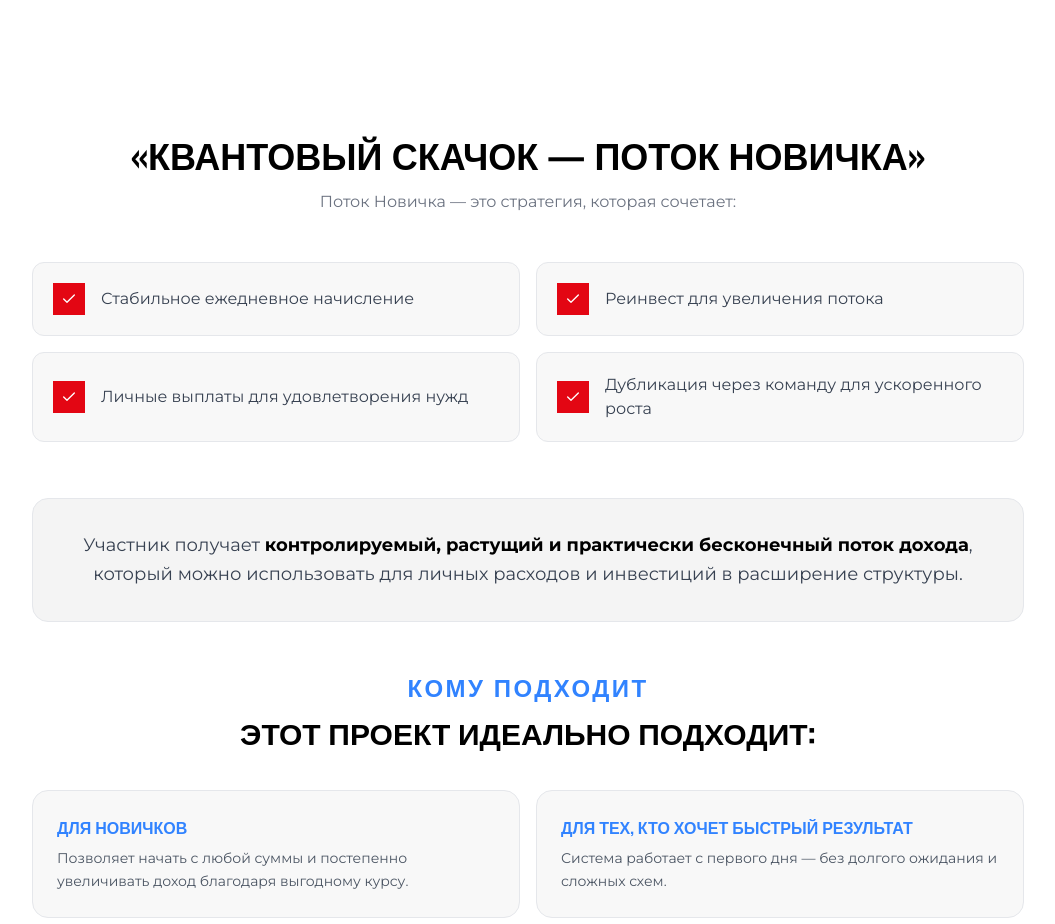
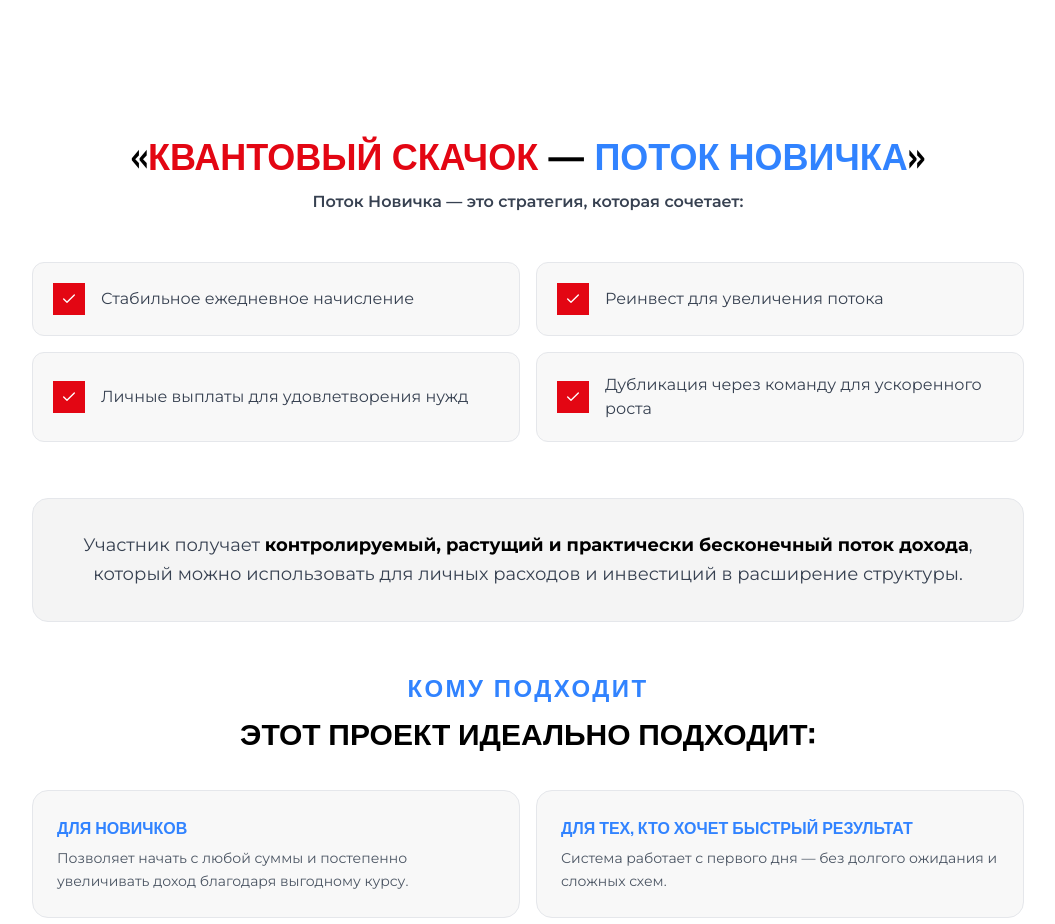
Before and after one commit to pr-poehali-dev/novichok-finansovyy-potok, a React (Vite) app: page / in a window 1280 px wide. Shown: the part 3660-4584 px from the top of the page, without its empty margins (112-1167 px from the left). Built offline with nearby package versions, Linux system fonts and the light colour scheme.

Commit message:
🔴 **КВАНТОВЫЙ СКАЧОК** 🔵 **ПОТОК НОВИЧКА**

```diff
--- a/src/pages/components/StrategySection.tsx
+++ b/src/pages/components/StrategySection.tsx
@@ -180,9 +180,9 @@ export default function StrategySection() {
         <div className="max-w-5xl mx-auto px-4">
           <div className="text-center mb-12">
             <h2 className="font-oswald text-3xl md:text-4xl font-bold uppercase mb-4 text-black">
-              «Квантовый Скачок — Поток Новичка»
+              «<span className="text-[#E30613]">Квантовый Скачок</span> — <span className="text-[#3183FF]">Поток Новичка</span>»
             </h2>
-            <p className="text-gray-500 max-w-xl mx-auto">
+            <p className="text-gray-700 font-semibold max-w-xl mx-auto">
               Поток Новичка — это стратегия, которая сочетает:
             </p>
           </div>
```
